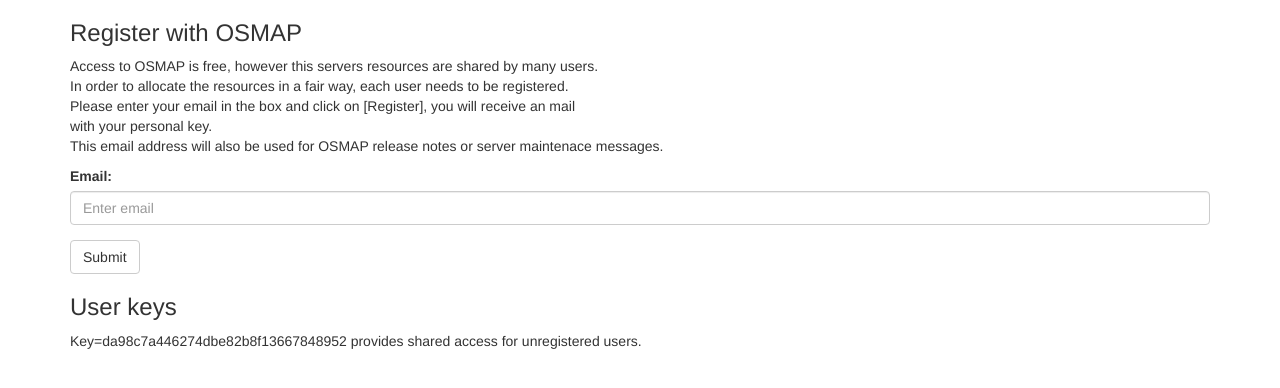
After one commit to majo48/slimTileServer, a PHP site: template templates/register.phtml in a window 1280 px wide. The commit adds this page. Shown: the top 388 px of the page. Run offline with PHP 8.4, Linux system fonts and the light colour scheme; the template is opened without the code that fills it, so the values that code supplies are empty.

Commit message:
Added GUI for /register The GUI queries the user for an email address. If given, the user is thanked. Both pages supply explanations and the Terms of Use (englisch).

```diff
--- /dev/null
+++ b/templates/register.phtml
@@ -0,0 +1,42 @@
+<!DOCTYPE html>
+<html lang="en">
+<head>
+    <meta charset="utf-8"/>
+    <title>Register osmap</title>
+    <meta name="viewport" content="width=device-width, initial-scale=1">
+    <link rel="stylesheet" href="https://maxcdn.bootstrapcdn.com/bootstrap/3.3.7/css/bootstrap.min.css">
+    <script src="https://ajax.googleapis.com/ajax/libs/jquery/3.3.1/jquery.min.js"></script>
+    <script src="https://maxcdn.bootstrapcdn.com/bootstrap/3.3.7/js/bootstrap.min.js"></script>
+</head>
+<body>
+
+<div class="container">
+
+    <h3>Register with OSMAP</h3>
+    <p>
+        Access to OSMAP is free, however this servers resources are shared by many users.<br>
+        In order to allocate the resources in a fair way, each user needs to be registered.<br>
+        Please enter your email in the box and click on [Register], you will receive an mail<br>
+        with your personal key.<br>
+        This email address will also be used for OSMAP release notes or server maintenace messages.
+
+    </p>
+
+    <form action="/register">
+        <div class="form-group">
+            <label for="email">Email:</label>
+            <input type="email" class="form-control" id="email" placeholder="Enter email" name="email">
+        </div>
+        <button type="submit" class="btn btn-default">Submit</button>
+    </form>
+
+    <h3>User keys</h3>
+    <p>
+        Key=da98c7a446274dbe82b8f13667848952 provides shared access for unregistered users.
+    </p>
+    <?php echo $this->fetch('termsofuse.phtml'); ?>
+
+</div>
+
+</body>
+</html>
```
Also changed, not shown: src/routes.php (+15 -1 lines), templates/termsofuse.phtml (added, +7 -0 lines), templates/thanks.phtml (added, +26 -0 lines), 1 other file.
